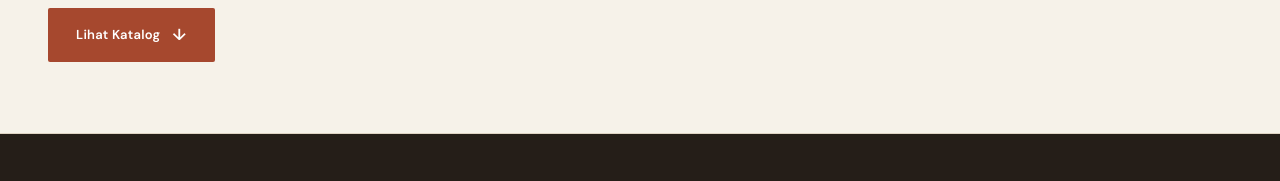
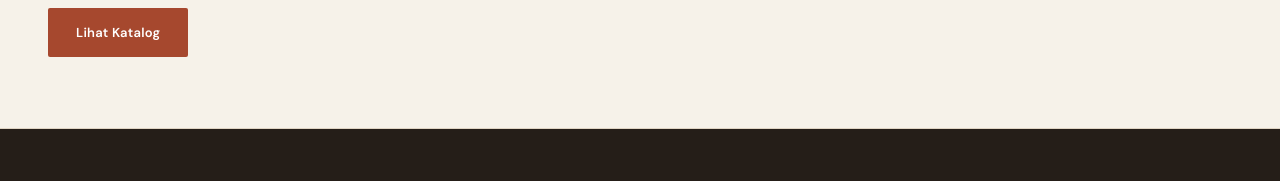
Before and after one commit to kadekjayendra10-dotcom/sabuh-mas-catering, a plain HTML site: page index.html in a window 1280 px wide. Shown: the part 493-674 px from the top of the page. Drawn offline with nearby package versions, Linux system fonts and the light colour scheme; a web font is replaced by a local one.

Commit message:
Remove arrow from catalog CTA

```diff
--- a/index.html
+++ b/index.html
@@ -44,7 +44,7 @@
           <h1 id="hero-title" class="hero-headline">Catering untuk Berbagai Kebutuhan Acara di <em>Gianyar.</em></h1>
           <p class="hero-lead">Sabuh Mas Catering menyediakan layanan konsumsi untuk kegiatan masyarakat, acara keluarga, rapat, dan berbagai kegiatan instansi.</p>
           <div class="hero-cta-group">
-            <a class="btn-primary" href="#katalog">Lihat Katalog <span aria-hidden="true">↓</span></a>
+            <a class="btn-primary" href="#katalog">Lihat Katalog</a>
           </div>
         </div>
 
```
